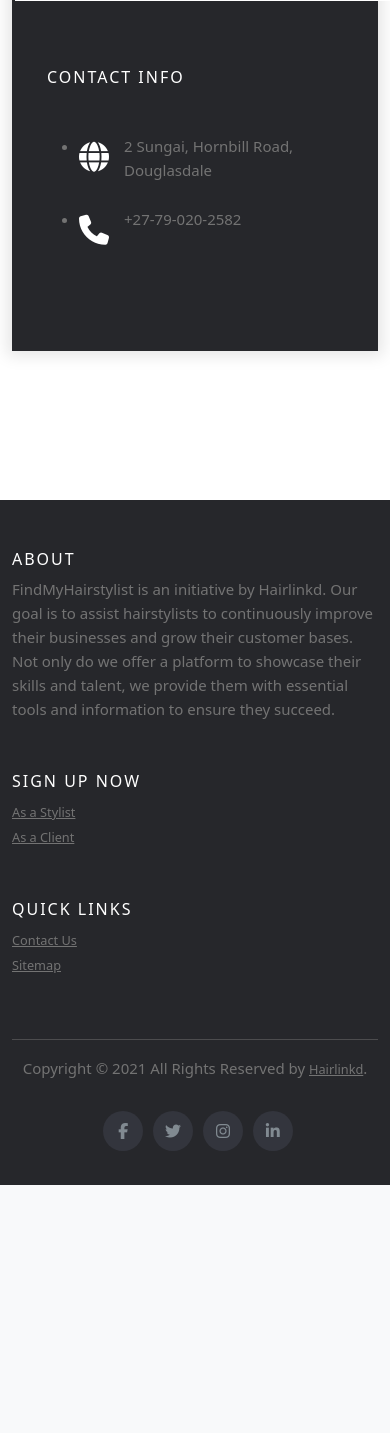
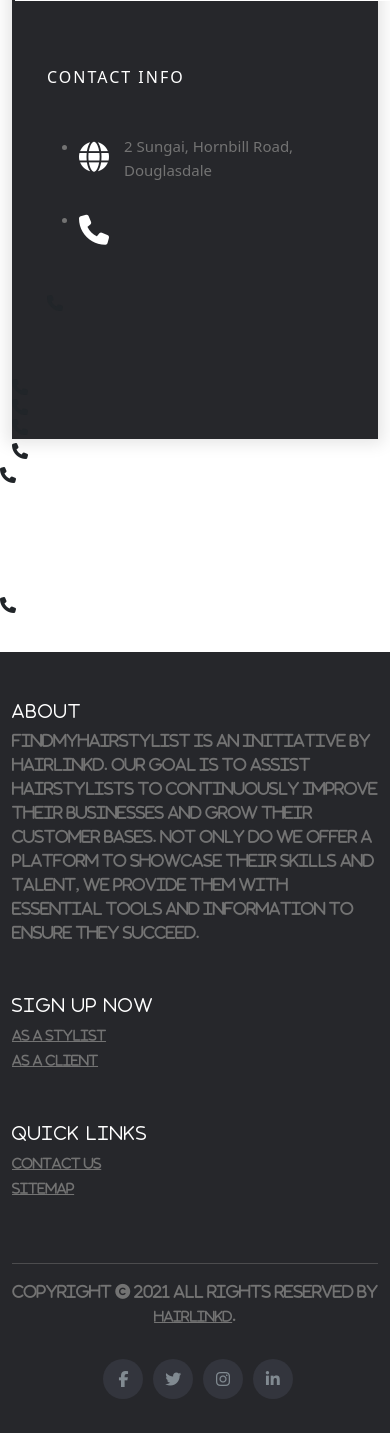
Before and after one commit to mdinga/findmyhairstylist, a Django app: template templates/contact.html in a window 390 px wide. Shown: the part 1051-2484 px from the top of the page. Before the commit the page ends 2236 px from the top, so only its background shows below. Run offline with Django 3.2, Linux system fonts and the light colour scheme; the template is opened without the code that fills it, so the values that code supplies are empty; some libraries are stand-ins or nearby versions; some web fonts are replaced.

Commit message:
phone removed

```diff
--- a/templates/contact.html
+++ b/templates/contact.html
@@ -61,7 +61,7 @@
                           <h6>Contact Info</h6>
                             <ul class="list-info">
                               <li><i class="fas fa-globe"></i>2 Sungai, Hornbill Road, Douglasdale</li>
-                              <li><i class="fas fa-phone"></i>+27-79-020-2582</li>
+                              <li><i class="fas fa-phone"></i</li>
                             </ul>
                         </div>
                     </div>
```
